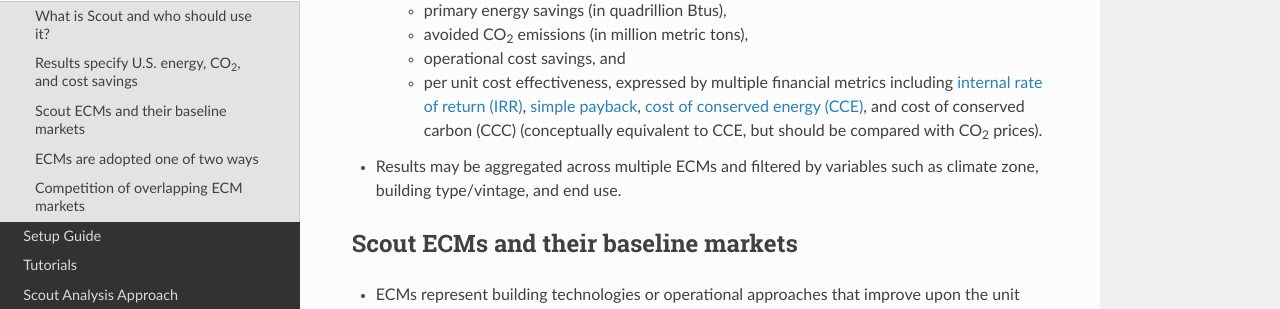
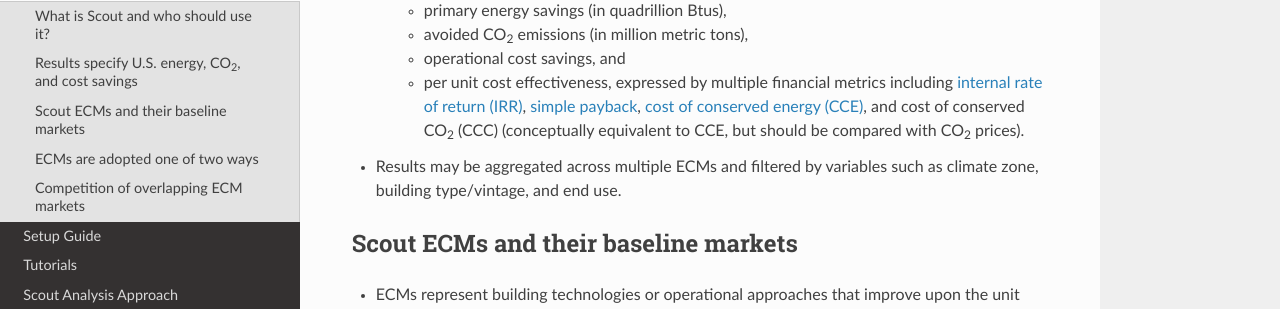
Before and after one commit to trynthink/scout, a Sphinx documentation site: the page built from docs/overview.rst, in a window 1280 px wide and 900 px high, scrolled down 484 px. Shown: the part 161-470 px from the top of the window. Built offline with Sphinx 7.4.7 and the Read the Docs theme 2.0.0, drawn with Linux system fonts in a browser that asks for light colours.

Commit message:
Move to cost of conserved CO2
Change any remaining references of 'cost of conserved carbon' to 'cost of conserved CO2.'

```diff
--- a/docs/analysis_approach.rst
+++ b/docs/analysis_approach.rst
@@ -195,7 +195,7 @@
    * Uncompeted portfolio-level metrics are relevant to organizations evaluating large portfolios of ECMs. The values for these metrics change as total (portfolio-wide) energy/CO2/cost savings impacts are reduced following :ref:`ECM competition <ECM-competition>`.
 
       * Cost of Conserved Energy (CCE) divides the per-unit cost of the ECM by its discounted [#]_ per-unit lifetime savings compared to the "business-as-usual" unit. In one variant of the CCE calculation, discounted lifetime cost savings from avoided |CO2| emissions are added to the numerator of the calculation, using `Social Cost of Carbon`_ estimates as a carbon tax.
-      * Cost of Conserved Carbon (CCC) follows the same calculation as CCE, but uses avoided |CO2| emissions in the denominator and energy cost savings in the numerator (if applicable).
+      * Cost of Conserved |CO2| (CCC) follows the same calculation as CCE, but uses avoided |CO2| emissions in the denominator and energy cost savings in the numerator (if applicable).
 
 .. _ECM-competition:
 
--- a/docs/overview.rst
+++ b/docs/overview.rst
@@ -26,7 +26,7 @@
    * primary energy savings (in quadrillion Btus),
    * avoided |CO2| emissions (in million metric tons),
    * operational cost savings, and
-   * per unit cost effectiveness, expressed by multiple financial metrics including `internal rate of return (IRR)`_, `simple payback`_, `cost of conserved energy (CCE)`_, and cost of conserved carbon (CCC) (conceptually equivalent to CCE, but should be compared with |CO2| prices).
+   * per unit cost effectiveness, expressed by multiple financial metrics including `internal rate of return (IRR)`_, `simple payback`_, `cost of conserved energy (CCE)`_, and cost of conserved |CO2| (CCC) (conceptually equivalent to CCE, but should be compared with |CO2| prices).
 
 * Results may be aggregated across multiple ECMs and filtered by variables such as climate zone, building type/vintage, and end use.
 
```
